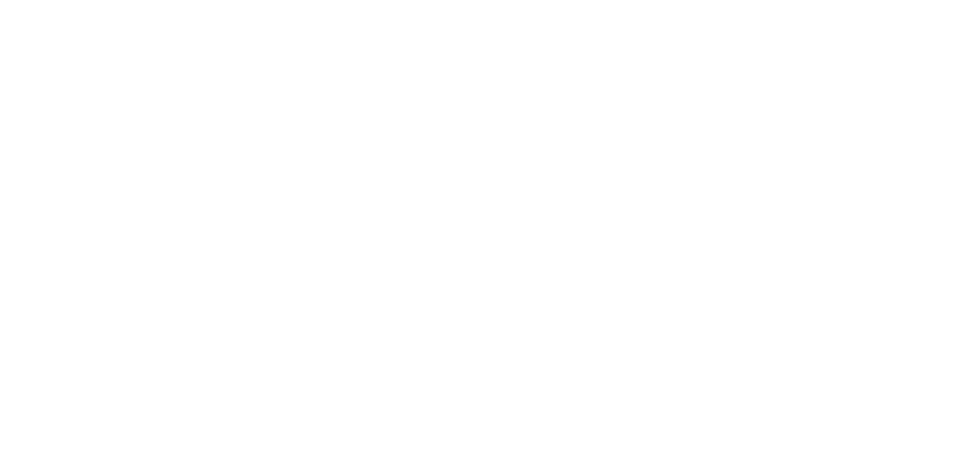
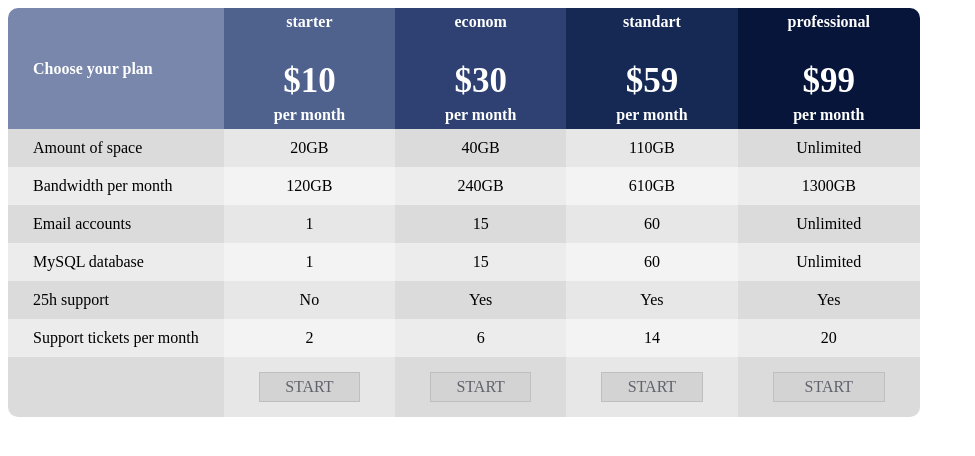
Before and after one commit to denis713m/table_test, a plain HTML site: page index.html in a window 1280 px wide. Shown: the whole page, without its empty margins (0-975 px from the left). Drawn offline with Linux system fonts and the light colour scheme.

Commit message:
not empty table

```diff
--- a/css/style.css
+++ b/css/style.css
@@ -0,0 +1,93 @@
+body{
+    background-color: white;
+}
+table{
+    border-radius: 20px;
+    border-collapse: collapse;
+}
+div, td{
+    text-align: center;
+    box-sizing: border-box;
+    padding: 0 25px 0 25px;
+
+}
+td{
+    padding-top: 5px;
+    padding-bottom: 5px;
+}
+tr td:nth-child(1)
+{
+    text-align: left;
+}
+thead{
+    color:white;
+    font-weight: bold;
+}
+thead tr td:nth-child(1){
+    background-color: #7887AB;
+    border-top-left-radius: 10px;
+
+}
+thead tr td:nth-child(2){
+    background-color: #4F628E;
+}
+thead tr td:nth-child(3){
+    background-color: #2E4172;
+}
+thead tr td:nth-child(4){
+    background-color: #162955;
+}
+thead tr td:nth-child(5){
+    background-color: #061539;
+    border-top-right-radius: 10px;
+}
+thead tr td div:nth-child(2){
+    margin-top: 30px;
+    margin-bottom: 5px;
+    font-size: 35px;
+}
+
+
+tbody tr td:nth-child(odd){
+    padding-top: 10px;
+    padding-bottom: 10px;
+    background-color: #DBDBDB;
+}
+tbody tr td:nth-child(even){
+    background-color: #E7E7E7;
+}
+tbody tr:nth-child(even) td{
+    background-color: #ECECEC;
+}
+
+tbody tr:nth-child(even) td:nth-child(even){
+    background-color: #F3F3F3;
+}
+
+tbody tr:nth-child(7) td:nth-child(1)
+{
+    border-bottom-left-radius: 10px;
+}
+tbody tr:nth-child(7) td:nth-child(5)
+{
+    border-bottom-right-radius: 10px;
+}
+
+tbody tr:nth-child(7) a{
+    text-decoration: none;
+}
+tbody tr:nth-child(7) a div
+{
+
+    box-sizing: border-box;
+    margin: 5px 10px 5px 10px;
+    padding: 5px 10px 5px 10px;
+    text-transform: uppercase;
+    border: 1px solid #BFBFBF;
+    background-color: #D3D3D3;
+    color: #61626D;
+}
+
+tbody tr:nth-child(7) a div:active{
+    box-shadow: inset 0px 0px 25px 5px rgba(0,0,0,0.75);
+}
--- a/index.html
+++ b/index.html
@@ -3,8 +3,150 @@
 <head>
     <meta charset="UTF-8">
     <title>Title</title>
+    <link rel="stylesheet" href="./css/reset.css">
+    <link rel="stylesheet" href="./css/style.css">
 </head>
 <body>
+    <table>
+        <thead>
+            <tr>
+                <td>Choose your plan</td>
+                <td>
+                    <div>starter</div>
+                    <div>$10</div>
+                    <div>per month</div>
+                </td>
+                <td>
+                    <div>econom</div>
+                    <div>$30</div>
+                    <div>per month</div>
+                </td>
+                <td>
+                    <div>standart</div>
+                    <div>$59</div>
+                    <div>per month</div>
+                </td>
+                <td>
+                    <div>professional</div>
+                    <div>$99</div>
+                    <div>per month</div>
+                </td>
+            </tr>
+        </thead>
+        <tbody>
+        <tr>
+            <td>
+                Amount of space</td>
+            <td>
+                20GB
+            </td>
+            <td>
+                40GB
+            </td>
+            <td>
+                110GB
+            </td>
+            <td>
+                Unlimited
+            </td>
+        </tr>
+        <tr>
+            <td>
+                Bandwidth per month</td>
+            <td>
+                120GB
+            </td>
+            <td>
+                240GB
+            </td>
+            <td>
+                610GB
+            </td>
+            <td>
+                1300GB
+            </td>
+        </tr>
+        <tr>
+            <td>
+                Email accounts</td>
+            <td>
+                1
+            </td>
+            <td>
+                15
+            </td>
+            <td>
+                60
+            </td>
+            <td>
+                Unlimited
+            </td>
+        </tr>
+        <tr>
+            <td>
+                MySQL database</td>
+            <td>
+                1
+            </td>
+            <td>
+                15
+            </td>
+            <td>
+                60
+            </td>
+            <td>
+                Unlimited
+            </td>
+        </tr>
+        <tr>
+            <td>
+                25h support</td>
+            <td>
+                No
+            </td>
+            <td>
+                Yes
+            </td>
+            <td>
+                Yes
+            </td>
+            <td>
+                Yes
+            </td>
+        </tr>
+        <tr>
+            <td>
+                Support tickets per month</td>
+            <td>
+                2
+            </td>
+            <td>
+                6
+            </td>
+            <td>
+                14
+            </td>
+            <td>
+                20
+            </td>
+        </tr>
+        <tr>
+            <td></td>
+            <td>
+                <a href="#"><div>START</div></a>
+            </td>
+            <td>
+                <a href="#"><div>START</div></a>
+            </td>
+            <td>
+                <a href="#"><div>START</div></a>
+            </td>
+            <td>
+                <a href="#"><div>START</div></a>
+            </td>
+        </tr>
+        </tbody>
+    </table>
 
 </body>
 </html>
```
